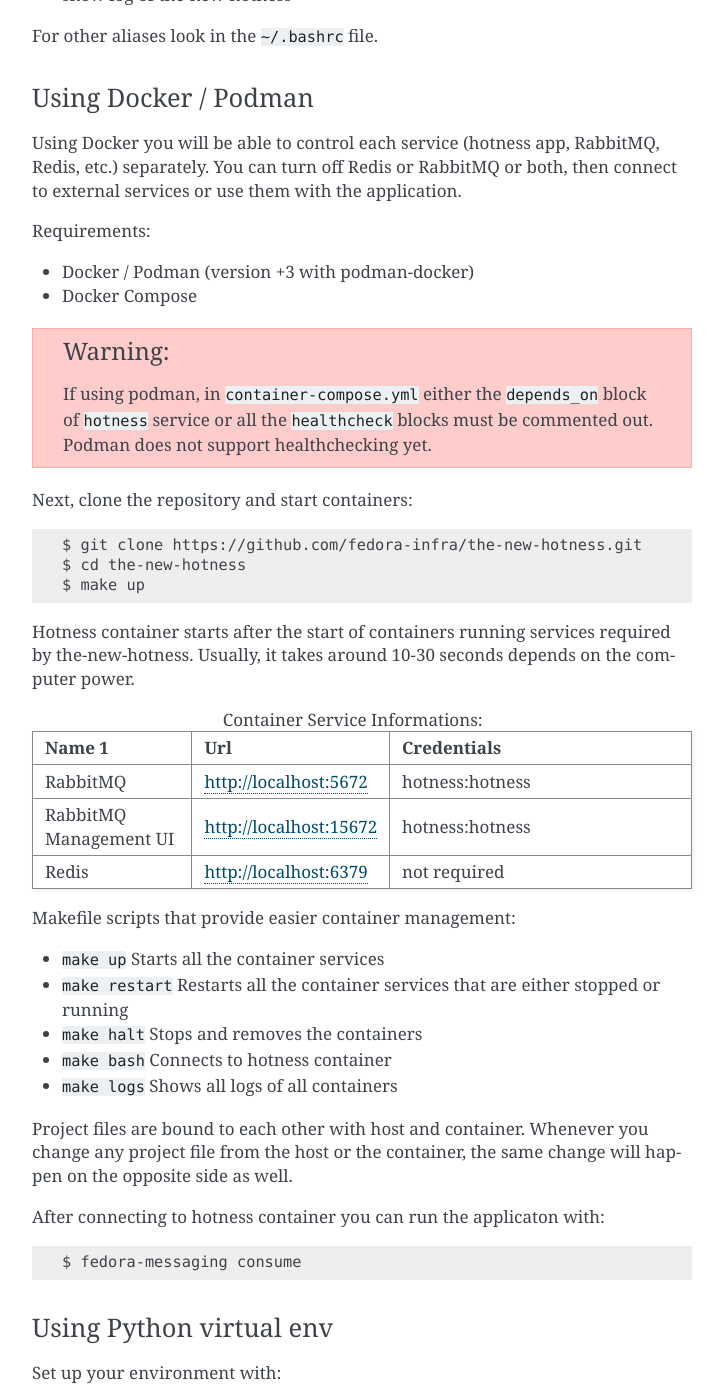
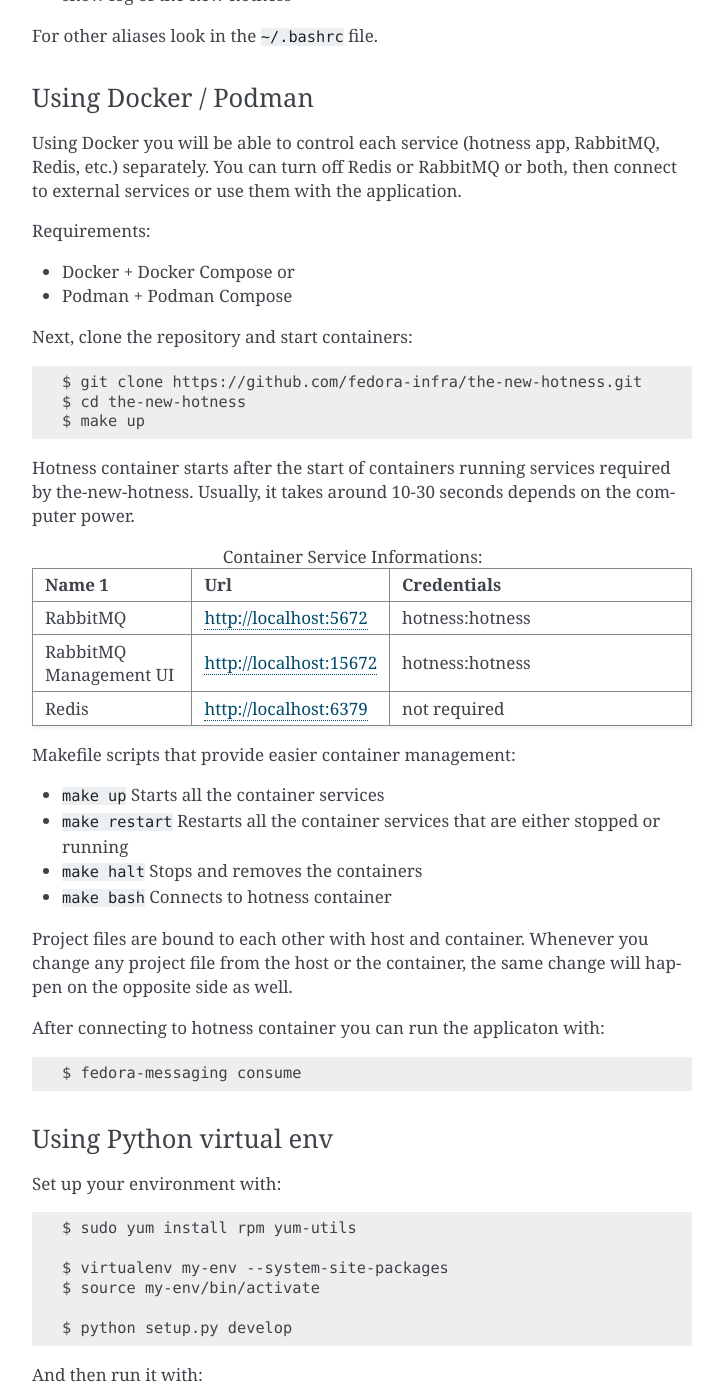
Before and after one commit to fedora-infra/the-new-hotness, a Sphinx documentation site: the page built from docs/dev-guide.rst, in a window 1280 px wide and 1400 px high, scrolled down 1660 px. Shown: the whole window, without its empty margins (388-1112 px from the left). Built offline with Sphinx 7.4.7, drawn with Linux system fonts in a browser that asks for light colours; the version number could not be read and is left out.

Commit message:
avoid using docker-compose for podman

```diff
--- a/docs/dev-guide.rst
+++ b/docs/dev-guide.rst
@@ -81,11 +81,9 @@
 
 Requirements:
 
-* Docker / Podman (version +3 with podman-docker)
-* Docker Compose
-
-.. warning::
-    If using podman, in ``container-compose.yml`` either the ``depends_on`` block of ``hotness`` service or all the ``healthcheck`` blocks must be commented out. Podman does not support healthchecking yet.
+* Docker + Docker Compose
+  or
+* Podman + Podman Compose
 
 Next, clone the repository and start containers::
 
@@ -118,7 +116,6 @@
 * ``make restart`` Restarts all the container services that are either stopped or running
 * ``make halt`` Stops and removes the containers
 * ``make bash`` Connects to hotness container
-* ``make logs`` Shows all logs of all containers
 
 Project files are bound to each other with host and container. Whenever you change any project file from the host or the container, the same change will happen on the opposite side as well.
 
```
Also changed, not shown: container-compose.yml (+5 -5 lines), 2 other files.
